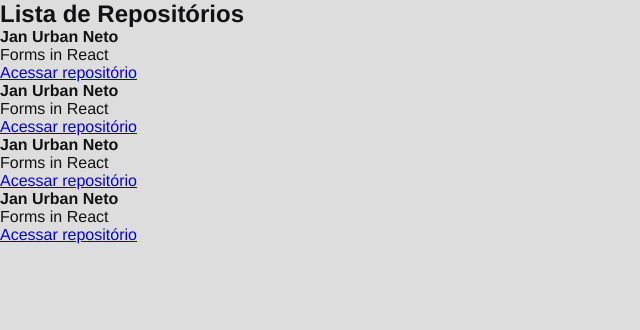
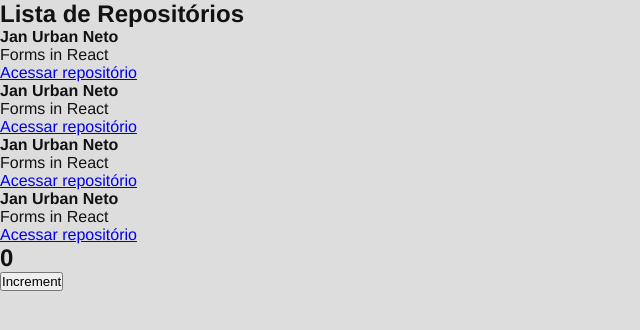
Before and after one commit to JanUrbanNeto/01-primeiro-app-reactjs, a React app: page / in a window 1280 px wide. Shown: the top 330 px of the page, without its empty margins (0-640 px from the left). Built offline with nearby package versions, Linux system fonts and the light colour scheme.

Commit message:
react state

```diff
--- a/src/App.jsx
+++ b/src/App.jsx
@@ -1,6 +1,13 @@
+import { Counter } from './components/Counter'
 import { RepositoryList } from './components/RepositoryList'
 import './styles/global.scss'
 
 export function App() {
-   return <RepositoryList />
+   return (
+      <>
+         <RepositoryList />
+         <Counter />
+      </>
+
+   )
 }
--- /dev/null
+++ b/src/components/Counter.jsx
@@ -0,0 +1,19 @@
+import { useState } from "react"
+
+export function Counter() {
+
+   const [counter, setCounter] = useState(0)
+
+   function increment() {
+      setCounter(counter + 1)
+   }
+
+   return (
+      <div>
+         <h2>{counter}</h2>
+         <button type="button" onClick={increment}>
+            Increment
+         </button>
+      </div>
+   )
+}
```
